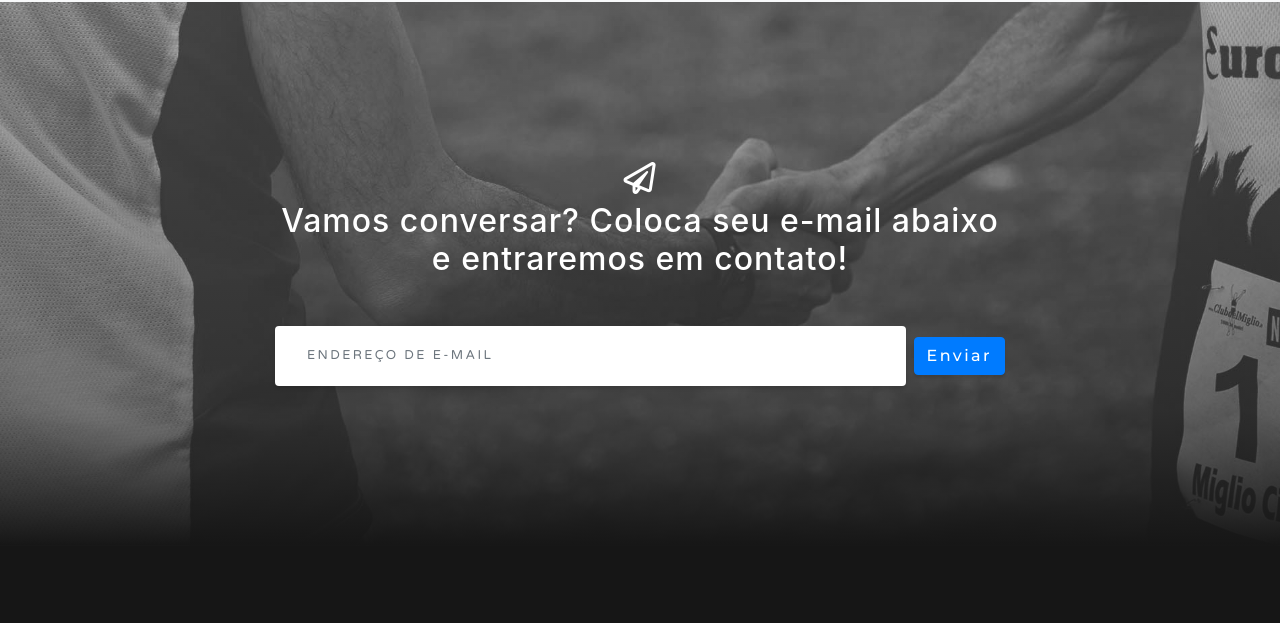
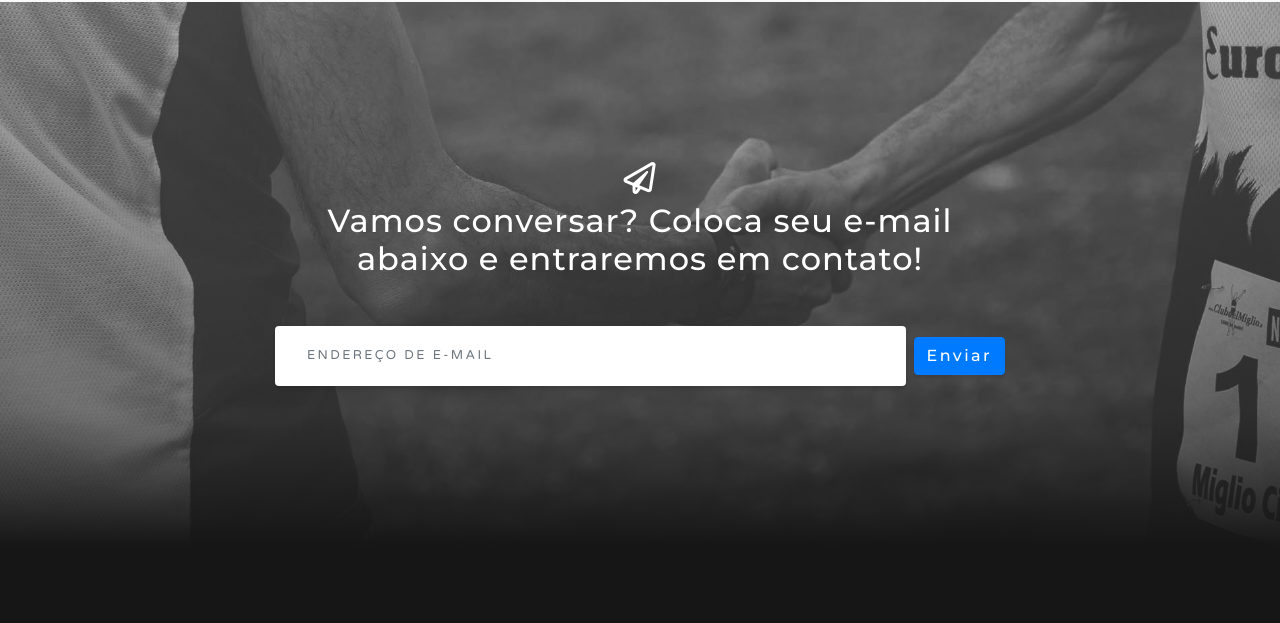
Before and after one commit to gm-compliance/gm-compliance.github.io, a website with bundled scripts: page index.html in a window 1280 px wide. Shown: the part 4532-5155 px from the top of the page. Built offline with nearby package versions, Linux system fonts and the light colour scheme.

Commit message:
Update grayscale.css

```diff
--- a/css/grayscale.css
+++ b/css/grayscale.css
@@ -337,3 +337,9 @@ a:focus, a:hover {
 footer {
   padding: 5rem 0;
 }
+
+#conversar {
+  font-family: 'Montserrat', 'sans-serif';
+  color: 'black';
+  font-weight: 'bold';
+}
```
